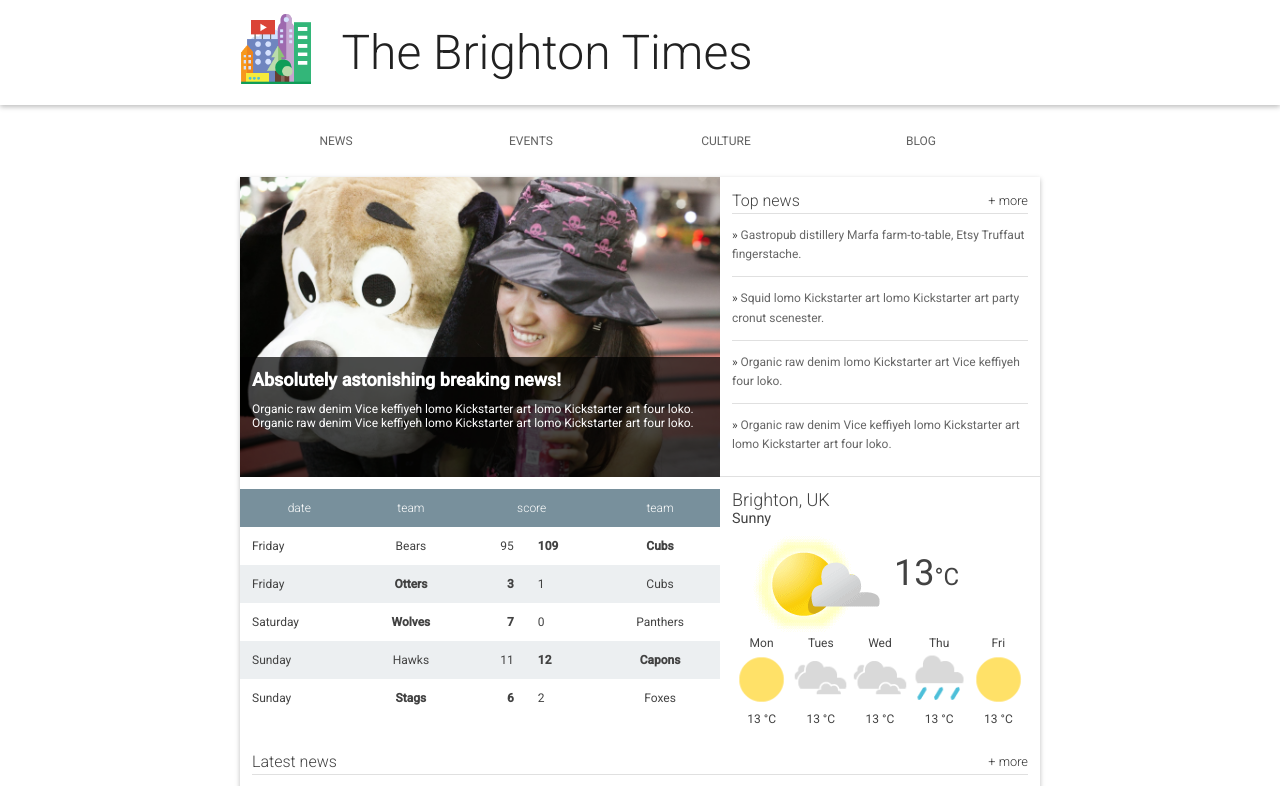
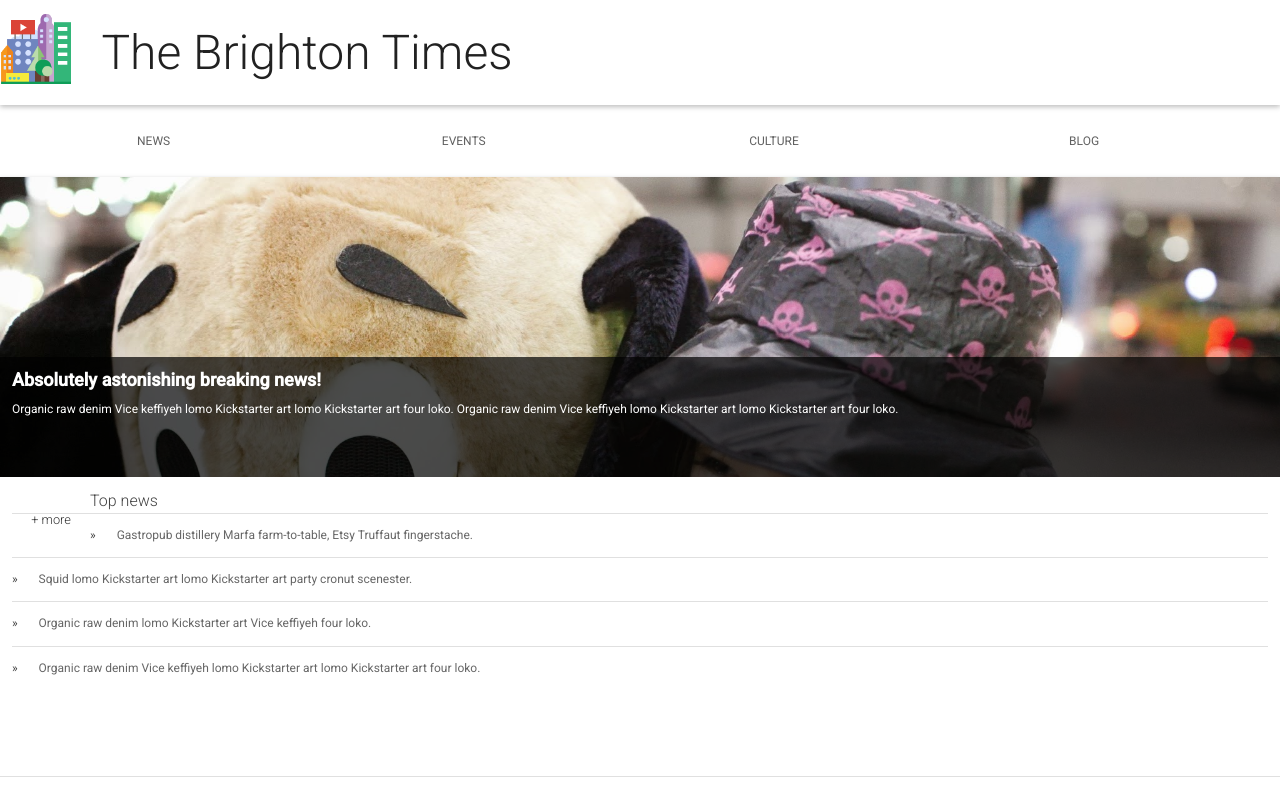
Before and after one commit to Nalipp/udacity-notes, a plain HTML site: page responsive-design/Start/index.html in a window 1280 px wide. Shown: the top 786 px of the page. Drawn offline with Linux system fonts and the light colour scheme.

Commit message:
finished viewport and felexbox

```diff
--- a/responsive-design/Start/index.html
+++ b/responsive-design/Start/index.html
@@ -3,6 +3,7 @@
   <head>
     <meta charset="utf-8">
     <meta http-equiv="X-UA-Compatible" content="IE=edge">
+    <meta name="viewport" content="width=device-width, initial-scale=1.0">
     <title>Brighton Times</title>
     <link href="https://fonts.googleapis.com/css?family=Roboto:300,400,500" rel="stylesheet" type="text/css">
     <link rel="stylesheet" type="text/css" href="main.css">
--- a/responsive-design/Start/main.css
+++ b/responsive-design/Start/main.css
@@ -1,7 +1,7 @@
 body, html {
   margin: 0;
   padding: 0;
-  width: 100%;
+  max-width: 100%;
   height: 100%;
 }
 
@@ -9,6 +9,10 @@ body {
   font-family: Roboto;
   font-size: 12px;
   color: #424242;
+}
+
+a {
+  padding: 1.5em;
 }
 
 h1, h2, h3, h4, h5 {
@@ -25,6 +29,9 @@ ul {
   margin: 0;
 }
 
+img {
+  max-width: 100%;
+}
 
 /*
  *
@@ -32,8 +39,14 @@ ul {
  *
  */
 
+ .row {
+   width: 100%;
+   display: flex;
+   flex-wrap: wrap;
+ }
+
 .news__more {
-  float: right;
+  float: left;
   font-size: .8em;
   color: #333;
   text-decoration: none;
@@ -53,7 +66,7 @@ ul {
 }
 
 .header__inner {
-  width: 800px;
+  width: 100%;
   margin-left: auto;
   margin-right: auto;
 }
@@ -81,7 +94,7 @@ ul {
  */
 
 .nav {
-  width: 800px;
+  width: 100%;
   margin-left: auto;
   margin-right: auto;
 }
@@ -121,7 +134,7 @@ ul {
 
 main {
   box-shadow: 0 2px 5px rgba(0, 0, 0, 0.26);
-  width: 800px;
+  width: 100%;
   margin-left: auto;
   margin-right: auto;
 }
@@ -141,7 +154,7 @@ main {
 
 .hero {
   float: left;
-  width: 480px;
+  width: 100%;
   position: relative;
   background-image: url("./images/dog.jpg");
   background-size: cover;
@@ -168,8 +181,8 @@ main {
  */
 
 .top-news {
-  float: right;
-  width: 320px;
+  float: left;
+  width: 100%;
   height: 300px;
   border-bottom: 1px solid #E0E0E0;
   padding: 1em;
@@ -214,7 +227,7 @@ main {
  */
 
 .scores {
-  width: 480px;
+  width: 100%;
   float: left;
   padding-top: 1em;
 }
@@ -263,8 +276,8 @@ main {
  */
 
 .weather {
-  float: right;
-  width: 320px;
+  float: left;
+  width: 100%;
   padding: 1em;
 }
 
```
